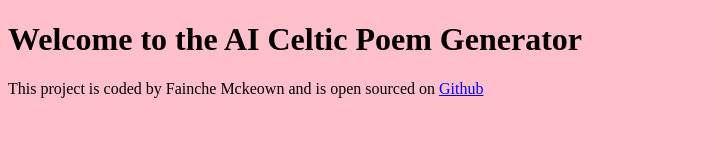
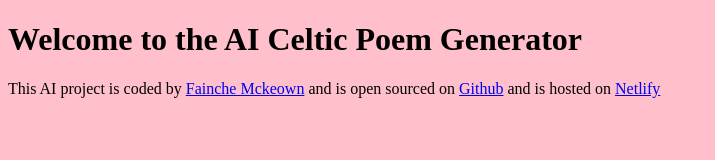
Before and after one commit to faicat99/Celtic-poem-generator, a plain HTML site: page index.html in a window 1280 px wide. Shown: the whole page, without its empty margins (0-715 px from the left). Drawn offline with Linux system fonts and the light colour scheme.

Commit message:
updated footer and added netlify

```diff
--- a/index.html
+++ b/index.html
@@ -12,9 +12,13 @@
   <script src="src/index.js"></script>
 
   <footer>
-    This project is coded by Fainche Mckeown and is open sourced on
+    This AI project is coded by
+    <a href="https://github.com/faicat99" target="_blank">
+    Fainche Mckeown</a>
+    and is open sourced on
     <a href="https://github.com/faicat99/Celtic-poem-generator"
     target="_blank">Github</a>
+    and is hosted on <a href="https://ai-celtic-poem-generator.netlify.app/" target="_blank"> Netlify</a>
   </footer>
 </body>
 </html>
```
